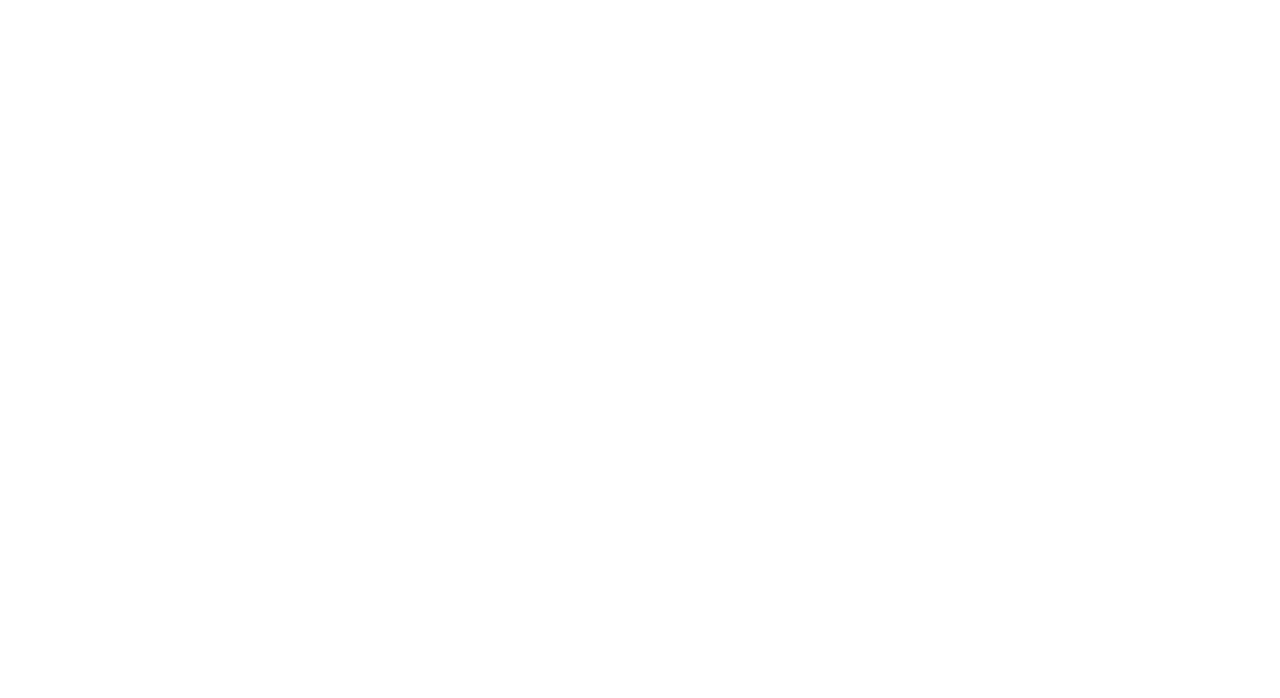
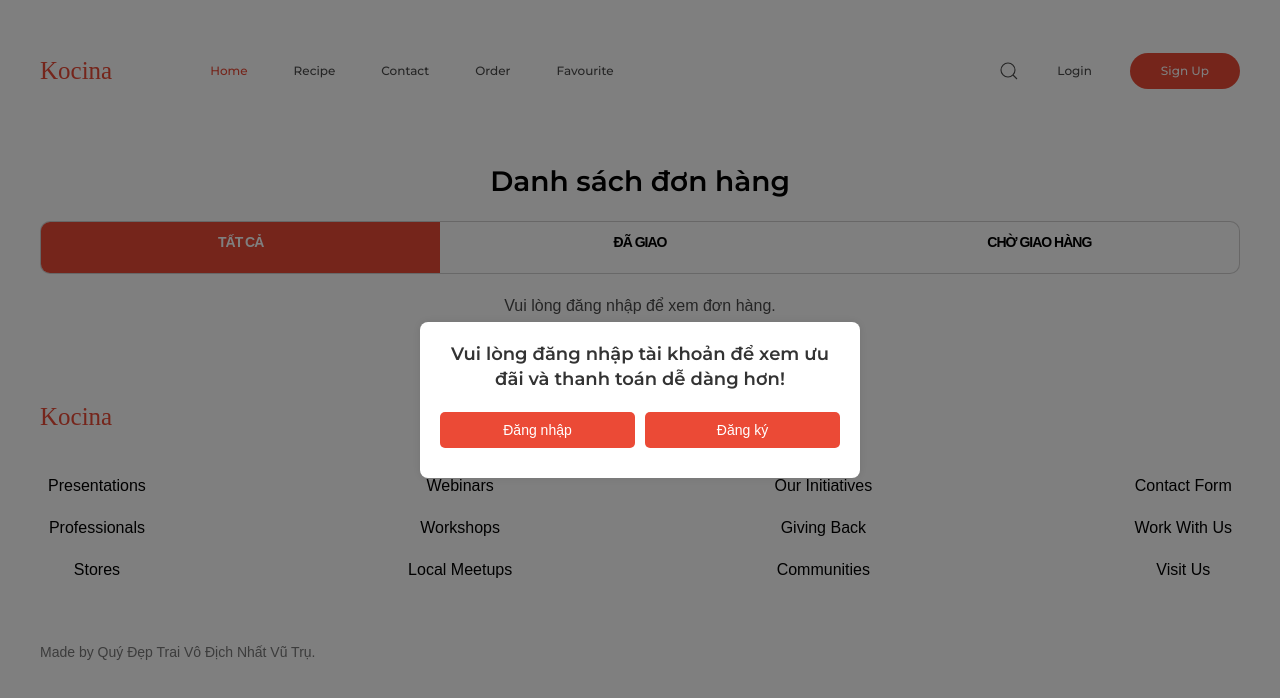
Before and after one commit to vunam3445/Share-Recipes, a React (Create React App) app: page /order in a window 1280 px wide. Before the commit this address had no page. Shown: the top 698 px of the page. Built offline with nearby package versions, Linux system fonts and the light colour scheme.

Commit message:
done order

```diff
--- a/package.json
+++ b/package.json
@@ -15,6 +15,7 @@
     "react-dom": "^18.3.1",
     "react-router-dom": "^6.28.0",
     "react-scripts": "5.0.1",
+    "react-toastify": "^10.0.6",
     "uikit": "^3.21.16",
     "web-vitals": "^2.1.4"
   },
--- a/src/App.js
+++ b/src/App.js
@@ -18,6 +18,7 @@
 import './App.css';
 import './styles/main.css';
 import './styles/home.css';
+import UserOrderTable from './components/Order';
 UIkit.use(Icons)
 
 function App() {
@@ -39,7 +40,8 @@
     <Route path="/changepassword" element={<ChangePassword/>} />
     <Route path="/favourites" element={<FavouritesRecipe/>} />
     <Route path="/recipe/:recipeId" element={<RecipeDetail />} />
-
+    <Route path="/order" element={<UserOrderTable />} />
+    <Route path="/search" element={<Search/>} />
    </Routes>
    </div>
   );
--- a/src/components/Order.js
+++ b/src/components/Order.js
@@ -4,9 +4,8 @@
 import Footer from '../components/HomeFooter';
 import '../styles/orderlist.css';
 import { getUserFromToken } from "../components/readtoken";
-import ModalLogin from '../components/modallogin'; // Import ModalLogin
-import { useNavigate } from "react-router-dom";
-import OrderDetailModal from '../components/OrderDetail'; // Import OrderDetailModal
+import ModalLogin from '../components/modallogin';
+import OrderDetailModal from '../components/OrderDetail';
 
 const UserOrderTable = () => {
   const [orders, setOrders] = useState([]);
@@ -14,21 +13,29 @@
   const [totalPages, setTotalPages] = useState(0);
   const [loading, setLoading] = useState(false);
   const [error, setError] = useState(null);
-  const [showLoginModal, setShowLoginModal] = useState(false); // State cho modal
-  const [selectedOrder, setSelectedOrder] = useState(null); // State để lưu đơn hàng đã chọn
+  const [showLoginModal, setShowLoginModal] = useState(false);
+  const [selectedOrder, setSelectedOrder] = useState(null);
+  const [filter, setFilter] = useState('all'); // Default filter state is "all"
 
   const fetchOrders = async (page = 0, size = 6) => {
     const decoder = getUserFromToken();
     if (!decoder) {
       setError("Vui lòng đăng nhập để xem đơn hàng.");
-      setShowLoginModal(true); // Hiển thị modal khi chưa đăng nhập
+      setShowLoginModal(true); // Show modal if user is not logged in
       return;
     }
     const userId = decoder.userid;
     setLoading(true);
     setError(null);
     try {
-      const result = await orderService.getOrderByUser(userId, page, size);
+      let result;
+      if (filter === 'all') {
+        result = await orderService.getOrderByUser(userId, page, size);
+      } else if (filter === 'active') {
+        result = await orderService.getActiveOrder(userId, page, size);
+      } else if (filter === 'inactive') {
+        result = await orderService.getInActiveOrder(userId, page, size);
+      }
       setOrders(result.content);
       setPageNumber(result.pageNumber);
       setTotalPages(result.totalPages);
@@ -42,7 +49,12 @@
 
   useEffect(() => {
     fetchOrders(pageNumber);
-  }, [pageNumber]);
+  }, [pageNumber, filter]);
+
+  const handleRadioChange = (e) => {
+    setFilter(e.target.value);
+    setPageNumber(0); // Reset to first page when filter changes
+  };
 
   const handlePreviousPage = () => {
     if (pageNumber > 0) setPageNumber(pageNumber - 1);
@@ -55,14 +67,13 @@
   const handleOrderClick = async (orderId) => {
     const user = getUserFromToken();
     if (!user) {
-      setShowLoginModal(true); // Hiển thị modal khi chưa đăng nhập
+      setShowLoginModal(true); // Show login modal if user is not logged in
       return;
     }
 
-    // Gọi API để lấy chi tiết đơn hàng
     try {
-      const response = await orderService.getOrderDetail(orderId); // API lấy chi tiết đơn hàng
-      setSelectedOrder(response.result); // Cập nhật order được chọn
+      const response = await orderService.getOrderDetail(orderId); // Fetch order details
+      setSelectedOrder(response.result); // Update selected order
     } catch (error) {
       console.error('Có lỗi khi lấy chi tiết đơn hàng', error);
     }
@@ -73,6 +84,42 @@
       <Navbar />
       <div className="order-page uk-container">
         <h2>Danh sách đơn hàng</h2>
+
+        {/* Radio Button Filter */}
+        <div className="radio-input">
+          <input
+            type="radio"
+            id="value-all"
+            name="value-radio"
+            value="all"
+            checked={filter === 'all'}
+            onChange={handleRadioChange}
+          />
+          <label htmlFor="value-all">TẤT CẢ</label>
+
+          <input
+            type="radio"
+            id="value-active"
+            name="value-radio"
+            value="active"
+            checked={filter === 'active'}
+            onChange={handleRadioChange}
+          />
+          <label htmlFor="value-active">ĐÃ GIAO</label>
+
+          <input
+            type="radio"
+            id="value-inactive"
+            name="value-radio"
+            value="inactive"
+            checked={filter === 'inactive'}
+            onChange={handleRadioChange}
+          />
+          <label htmlFor="value-inactive">CHỜ GIAO HÀNG</label>
+
+          <div className="selection"></div>
+        </div>
+
         {loading ? (
           <p className="loading">Đang tải dữ liệu...</p>
         ) : error ? (
@@ -94,8 +141,8 @@
                     <td>{order.uname}</td>
                     <td>{order.recipename}</td>
                     <td>{order.totalPrice.toLocaleString()} VND</td>
-                    <td className={order.isactive ? 'status-active' : 'status-inactive'}>
-                      {order.isactive ? 'Đã giao' : 'Chờ giao hàng'}
+                    <td className={order.active === true ? 'status-active' : 'status-inactive'}>
+                      {order.active === true ? 'Đã giao' : 'Chờ giao hàng'}
                     </td>
                   </tr>
                 ))}
@@ -113,10 +160,10 @@
         )}
       </div>
 
-      {/* Hiển thị Modal khi chưa đăng nhập */}
+      {/* Show Login Modal if user is not logged in */}
       <ModalLogin show={showLoginModal} onClose={() => setShowLoginModal(false)} />
 
-      {/* Hiển thị Modal chi tiết đơn hàng */}
+      {/* Show Order Detail Modal */}
       <OrderDetailModal order={selectedOrder} onClose={() => setSelectedOrder(null)} />
 
       <Footer />
--- a/src/components/OrderDetail.js
+++ b/src/components/OrderDetail.js
@@ -1,8 +1,28 @@
-import React from 'react';
+import React, { useState } from 'react';
+import orderService from '../services/OrderService'; // Dịch vụ xóa đơn hàng
 import '../styles/orderdetail.css';  // Đảm bảo bạn import file CSS đã chỉnh sửa
+import { toast } from 'react-toastify'; // Import react-toastify
+import 'react-toastify/dist/ReactToastify.css'; // Import CSS cho Toast
 
 const OrderDetailModal = ({ order, onClose }) => {
+  const [loading, setLoading] = useState(false); // Trạng thái loading khi xóa đơn
+
   if (!order) return null;
+
+  // Hàm xử lý khi xác nhận hủy đơn
+  const handleCancelOrder = async () => {
+    setLoading(true);
+    try {
+      await orderService.deleteOrder(order.id); // Gọi API xóa đơn hàng
+      toast.success("Đơn hàng đã được hủy."); // Hiển thị thông báo thành công
+      onClose(); // Đóng modal sau khi xóa thành công
+    } catch (error) {
+      console.error("Có lỗi khi xóa đơn hàng", error);
+      toast.error("Đã xảy ra lỗi khi xóa đơn hàng."); // Hiển thị thông báo lỗi
+    } finally {
+      setLoading(false);
+    }
+  };
 
   return (
     <div className="overlay">
@@ -10,6 +30,7 @@
         <button className="close-btn" onClick={onClose}>X</button>
         <h2>Chi tiết đơn hàng</h2>
         <p><strong>ID:</strong> {order.id}</p>
+        <p><strong>Ngày đặt:</strong> {order.orderTime}</p>
         <p><strong>Tên người đặt:</strong> {order.name}</p>
         <p><strong>Địa chỉ:</strong> {order.address}</p>
         <p><strong>Số điện thoại:</strong> {order.phone}</p>
@@ -18,13 +39,16 @@
         <p><strong>Giá:</strong> {order.price}</p>
         <p><strong>Số lượng:</strong> {order.quantity}</p>
         <p><strong>Tổng giá:</strong> {order.totalPrice.toLocaleString()} VND</p>
-        <p><strong>Trạng thái:</strong> {order.isactive ? 'Chờ giao hàng' : 'Đã giao' }</p>
+        <p><strong>Trạng thái:</strong> {order.isactive ? 'Chờ giao hàng' : 'Đã giao'}</p>
+
+        {/* Nút hủy đơn */}
         <div className="modal-actions">
-          <button>Hủy</button>
+          <button onClick={handleCancelOrder} disabled={loading}>
+            {loading ? 'Đang xử lý...' : 'Hủy đơn'}
+          </button>
           <button>Mua lại</button>
         </div>
       </div>
-
     </div>
   );
 };
--- a/src/components/RecipeFavouriteList.js
+++ b/src/components/RecipeFavouriteList.js
@@ -53,9 +53,9 @@
     }
   };
 
-  if (loading) {
-    return <div>Loading your favourite recipes...</div>;
-  }
+  // if (loading) {
+  //   return <div>Loading your favourite recipes...</div>;
+  // }
 
   if (error) {
     return <div>Error fetching favourite recipes: {error.message}</div>;
--- a/src/pages/searchpage.js
+++ b/src/pages/searchpage.js
@@ -129,7 +129,7 @@
             <div className="uk-grid uk-grid-small uk-child-width-1-3@s uk-child-width-1-4@m">
               {recipes.slice(0, visibleCount).map((recipe) => (
                 <div key={recipe.id}>
-                  <RecipeCard name={recipe.name} image={recipe.image} />
+                  <RecipeCard name={recipe.name} image={recipe.image} serves={recipe.serves} time={recipe.time}/>
                 </div>
               ))}
             </div>
--- a/src/styles/orderlist.css
+++ b/src/styles/orderlist.css
@@ -24,7 +24,7 @@
   }
 
   .order-table th {
-    background-color: #eb4a36;
+    background-color: #007bff;
     color: white;
     text-transform: uppercase;
     font-size: 0.9rem;
@@ -64,3 +64,75 @@
     justify-content: center;
     gap: 10px;
   }
+
+  /* Các radio button bị ẩn, chỉ hiển thị phần label */
+/* Các radio button bị ẩn, chỉ hiển thị phần label */
+.radio-input input {
+  display: none;
+}
+
+/* Container chứa radio buttons */
+.radio-input {
+  --container_width: 100% body; /* Đặt chiều rộng của container bằng 100% */
+  position: relative;
+  display: flex;
+  align-items: center;
+  border-radius: 10px;
+  background-color: #fff;
+  color: #000000;
+  width: var(--container_width); /* Chiều rộng của container */
+  overflow: hidden;
+  border: 1px solid rgba(53, 52, 52, 0.226);
+}
+
+/* Label cho các radio button */
+.radio-input label {
+  width: 33.33% ; /* Mỗi label chiếm 1/3 chiều rộng của container */
+  padding: 10px;
+  cursor: pointer;
+  display: flex;
+  justify-content: center;
+  align-items: center;
+  z-index: 1;
+  font-weight: bold;
+  font-size: 50px;
+  letter-spacing: -1px;
+  font-size: 14px;
+  transition: color 0.2s ease;
+}
+
+/* Selection sẽ được hiển thị khi radio button được chọn */
+.selection {
+  display: none;
+  position: absolute;
+  height: 100%;
+  width: 33.33% ; /* Đảm bảo selection có chiều rộng 1/3 */
+  z-index: 0;
+  left: 0;
+  top: 0;
+  transition: transform 0.15s ease;
+}
+
+/* Thay đổi màu sắc label khi được chọn */
+.radio-input input:checked + label {
+  color: #fff;
+}
+
+/* Hiển thị background color khi một radio button được chọn */
+.radio-input input:checked ~ .selection {
+  background-color: #eb4a36;
+  display: inline-block;
+}
+
+/* Di chuyển selection theo lựa chọn */
+.radio-input input:nth-of-type(1):checked ~ .selection {
+  transform: translateX(0); /* Không dịch chuyển cho lựa chọn đầu tiên */
+}
+
+.radio-input input:nth-of-type(2):checked ~ .selection {
+  transform: translateX(100%); /* Di chuyển 1/3 chiều rộng */
+}
+
+.radio-input input:nth-of-type(3):checked ~ .selection {
+  transform: translateX(200%); /* Di chuyển 2/3 chiều rộng */
+}
```
Also changed, not shown: src/services/OrderService.js (+36 -1 lines), src/services/FavouriteService.js (line endings or trailing spaces), 1 other file (tests, documents, lock files or other folders).
